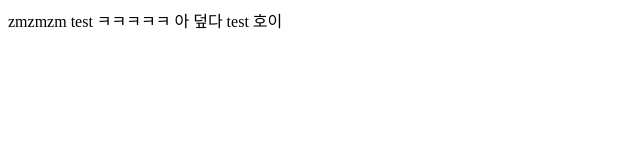
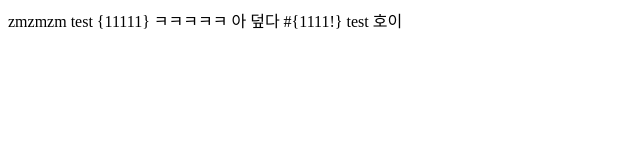
Before and after one commit to LeeYoSup/test, a plain HTML site: page index.html in a window 1280 px wide. Shown: the whole page, without its empty margins (0-640 px from the left). Drawn offline with Linux system fonts and the light colour scheme.

Commit message:
수정해보자22

```diff
--- a/index.html
+++ b/index.html
@@ -7,9 +7,9 @@
 <body>
 zmzmzm
 test
-
+{11111}
 ㅋㅋㅋㅋㅋ 아 덮다
-
+#{1111!}
 
 
 test
```
